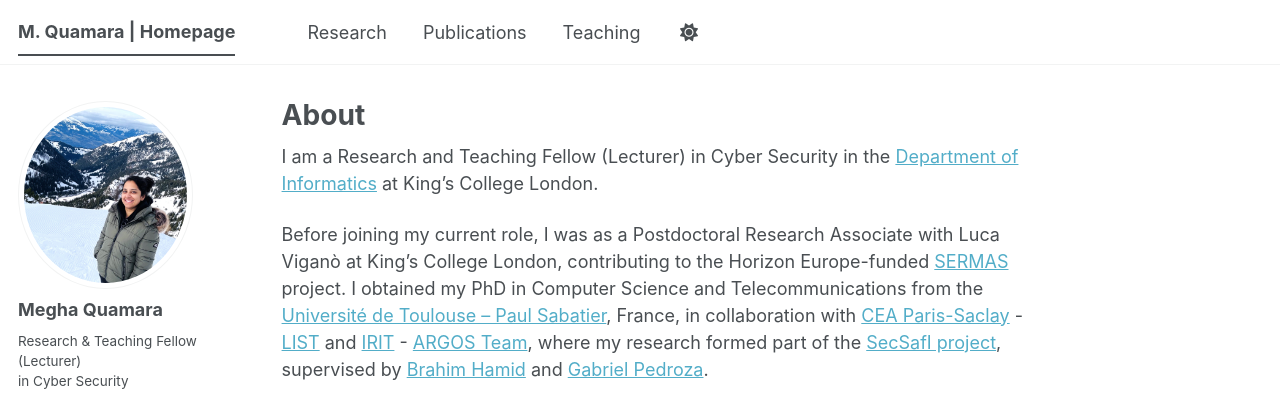
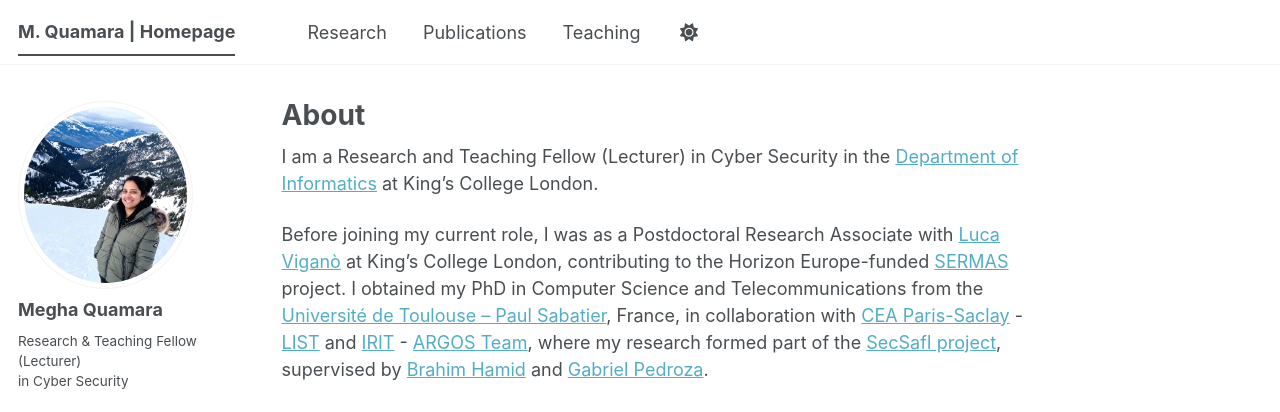
Before and after one commit to meghaquamara/personal-website, a Jekyll site: the page built from _pages/about.md, in a window 1280 px wide. Shown: the top 412 px of the page. Built offline with Jekyll 4.4.1, drawn with Linux system fonts in a browser that asks for light colours; some web fonts are replaced; a script bundle is joined from its source files by our own code; library files that are not in the unit come from our copies; part of the change alters nothing that is shown.

```diff
--- a/_pages/about.md
+++ b/_pages/about.md
@@ -9,7 +9,7 @@ redirect_from:
 
 I am a Research and Teaching Fellow (Lecturer) in Cyber Security in the [Department of Informatics](https://www.kcl.ac.uk/informatics) at King’s College London.
 
-Before joining my current role, I was as a Postdoctoral Research Associate with Luca Viganò at King’s College London, contributing to the Horizon Europe-funded [SERMAS](https://cordis.europa.eu/project/id/101070351) project. I obtained my PhD in Computer Science and Telecommunications from the [Université de Toulouse – Paul Sabatier](https://www.univ-tlse3.fr/), France, in collaboration with [CEA Paris-Saclay](https://www.cea.fr/english/Pages/Welcome.aspx) - [LIST](https://list.cea.fr/en/) and [IRIT](https://www.irit.fr/en/home/) - [ARGOS Team](https://www.irit.fr/en/departement/dep-reliability-systems-and-software/argos-team/), where my research formed part of the [SecSafI project](https://www.irit.fr/~Brahim.Hamid/research/research-interests-and-projects/), supervised by [Brahim Hamid](https://www.irit.fr/~Brahim.Hamid/) and [Gabriel Pedroza](https://fr.linkedin.com/in/gabriel-pedroza-89bb5338).
+Before joining my current role, I was as a Postdoctoral Research Associate with [Luca Viganò](https://www.kcl.ac.uk/people/luca-vigano) at King’s College London, contributing to the Horizon Europe-funded [SERMAS](https://cordis.europa.eu/project/id/101070351) project. I obtained my PhD in Computer Science and Telecommunications from the [Université de Toulouse – Paul Sabatier](https://www.univ-tlse3.fr/), France, in collaboration with [CEA Paris-Saclay](https://www.cea.fr/english/Pages/Welcome.aspx) - [LIST](https://list.cea.fr/en/) and [IRIT](https://www.irit.fr/en/home/) - [ARGOS Team](https://www.irit.fr/en/departement/dep-reliability-systems-and-software/argos-team/), where my research formed part of the [SecSafI project](https://www.irit.fr/~Brahim.Hamid/research/research-interests-and-projects/), supervised by [Brahim Hamid](https://www.irit.fr/~Brahim.Hamid/) and [Gabriel Pedroza](https://fr.linkedin.com/in/gabriel-pedroza-89bb5338).
 
 <!--A data-driven personal website
 ======
```
